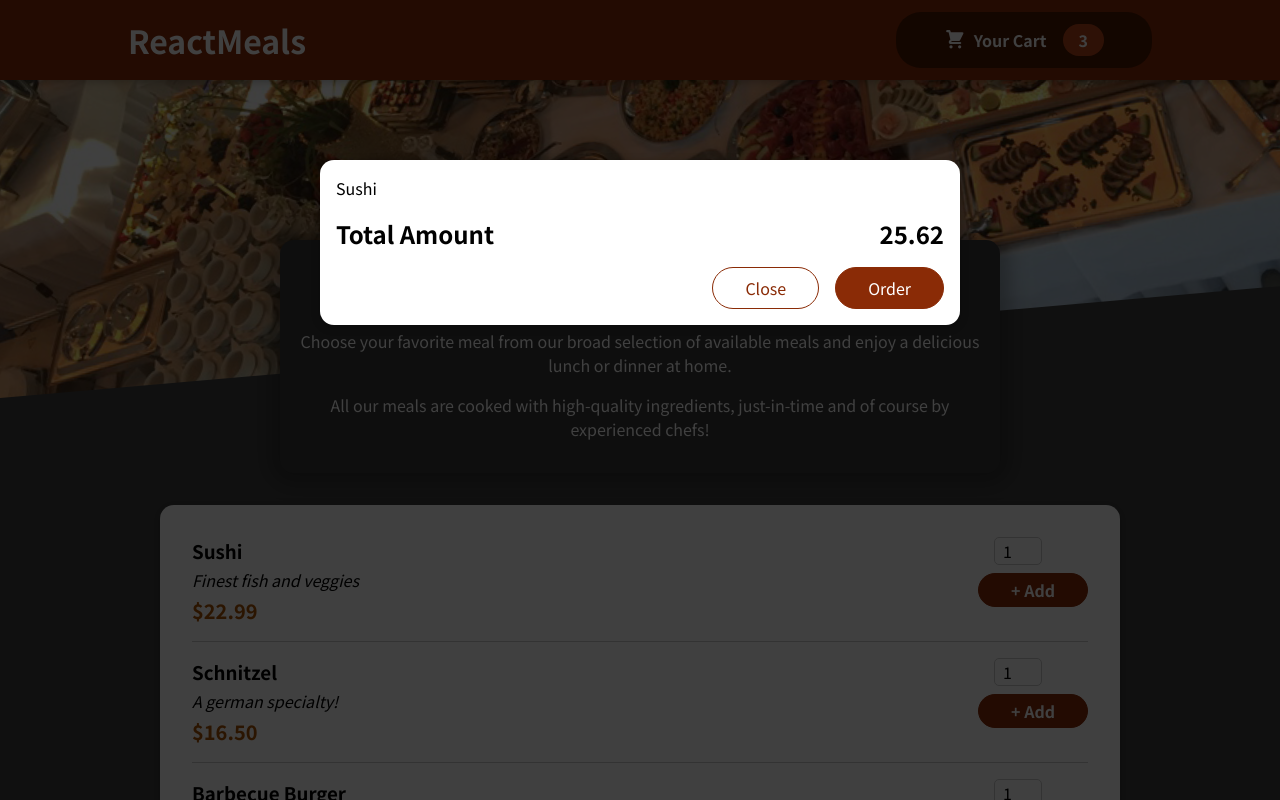
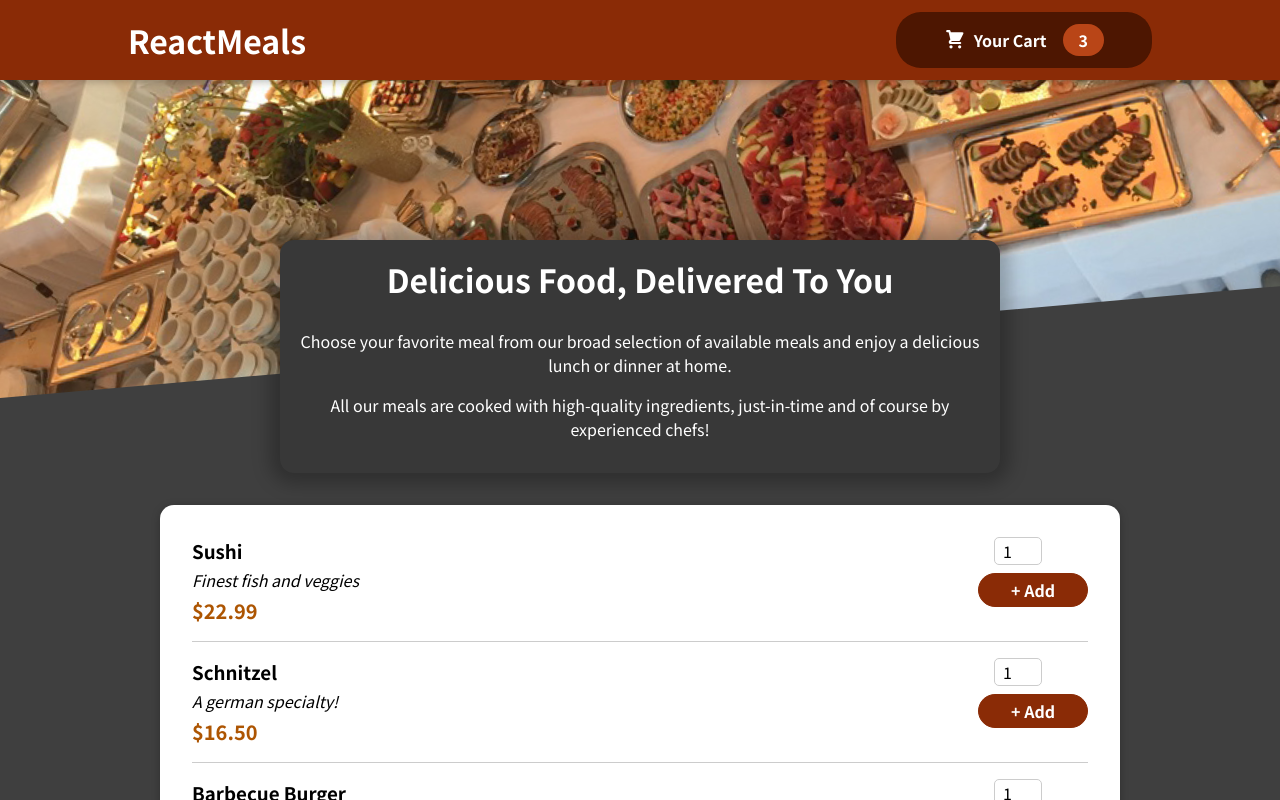
Before and after one commit to Gambit1zn/ReactFoodApp, a React (Create React App) app: page / in a window 1280 px wide. Shown: the top 800 px of the page. Built offline with nearby package versions, Linux system fonts and the light colour scheme.

Commit message:
Added state to open and close the cart (on backdrop and close button)

```diff
--- a/src/App.js
+++ b/src/App.js
@@ -1,13 +1,23 @@
-import { Fragment } from "react";
+import { Fragment, useState } from "react";
 import Cart from "./components/Cart/Cart";
 import Header from "./components/Layout/Header";
 import Meals from "./components/Meals/Meals";
 
 function App() {
+  const [cartIsShown, setCartShown] = useState(false);
+
+  const showCartHandler = () => {
+    setCartShown(true);
+  };
+
+  const hideCartHandler = () => {
+    setCartShown(false);
+  };
+
   return (
     <Fragment>
-      <Cart />
-      <Header />
+      {cartIsShown && <Cart onClose={hideCartHandler} />}
+      <Header onShowCart={showCartHandler}/>
       <main>
         <Meals></Meals>
       </main>
--- a/src/components/Cart/Cart.js
+++ b/src/components/Cart/Cart.js
@@ -6,14 +6,14 @@ const Cart = props => {
   ].map((item) => <li key={item.name}>{item.name}</li>)} </ul>;
 
   return (
-    <Modal>
+    <Modal onClose={props.onClose}>
       {cartItems}
       <div className={classes.total}>
         <span>Total Amount</span>
         <span>25.62</span>
       </div>
       <div className={classes.actions}>
-        <button className={classes['button--alt']}>Close</button>
+        <button className={classes['button--alt']} onClick={props.onClose}>Close</button>
         <button className={classes.button}>Order</button>
       </div>
     </Modal>
--- a/src/components/Layout/Header.js
+++ b/src/components/Layout/Header.js
@@ -8,7 +8,7 @@ const Header = props => {
     <React.Fragment>
       <header className={classes.header}>
         <h1>ReactMeals</h1>
-        <HeaderCartButton></HeaderCartButton>
+        <HeaderCartButton onClick={props.onShowCart}></HeaderCartButton>
       </header>
       <div className={classes['main-image']}>
         <img src={mealsImage} alt="A table full of delicious food"></img>
--- a/src/components/Layout/HeaderCartButton.js
+++ b/src/components/Layout/HeaderCartButton.js
@@ -3,7 +3,7 @@ import classes from './HeaderCartButton.module.css';
 
 const HeaderCartButton = props => {
   return(
-    <button className={classes.button}>
+    <button className={classes.button} onClick={props.onClick}>
       <span className={classes.icon}>
         <CartIcon></CartIcon>
       </span>
--- a/src/components/UI/Modal.js
+++ b/src/components/UI/Modal.js
@@ -2,9 +2,9 @@ import { Fragment } from 'react';
 import classes from './Modal.module.css';
 import ReactDOM from 'react-dom';
 
-const Backdrop = () => {
+const Backdrop = (props) => {
   return (
-    <div className={classes.backdrop}>
+    <div className={classes.backdrop} onClick={props.onClose}>
 
     </div>
   );
@@ -25,7 +25,7 @@ const portalElement = document.getElementById('overlays');
 const Modal = props => {
   return (
     <Fragment>
-      {ReactDOM.createPortal(<Backdrop />, portalElement)}
+      {ReactDOM.createPortal(<Backdrop onClose={props.onClose} />, portalElement)}
       {ReactDOM.createPortal(<ModalOverlay>{props.children}</ModalOverlay>, portalElement)}
     </Fragment>
   );
```
